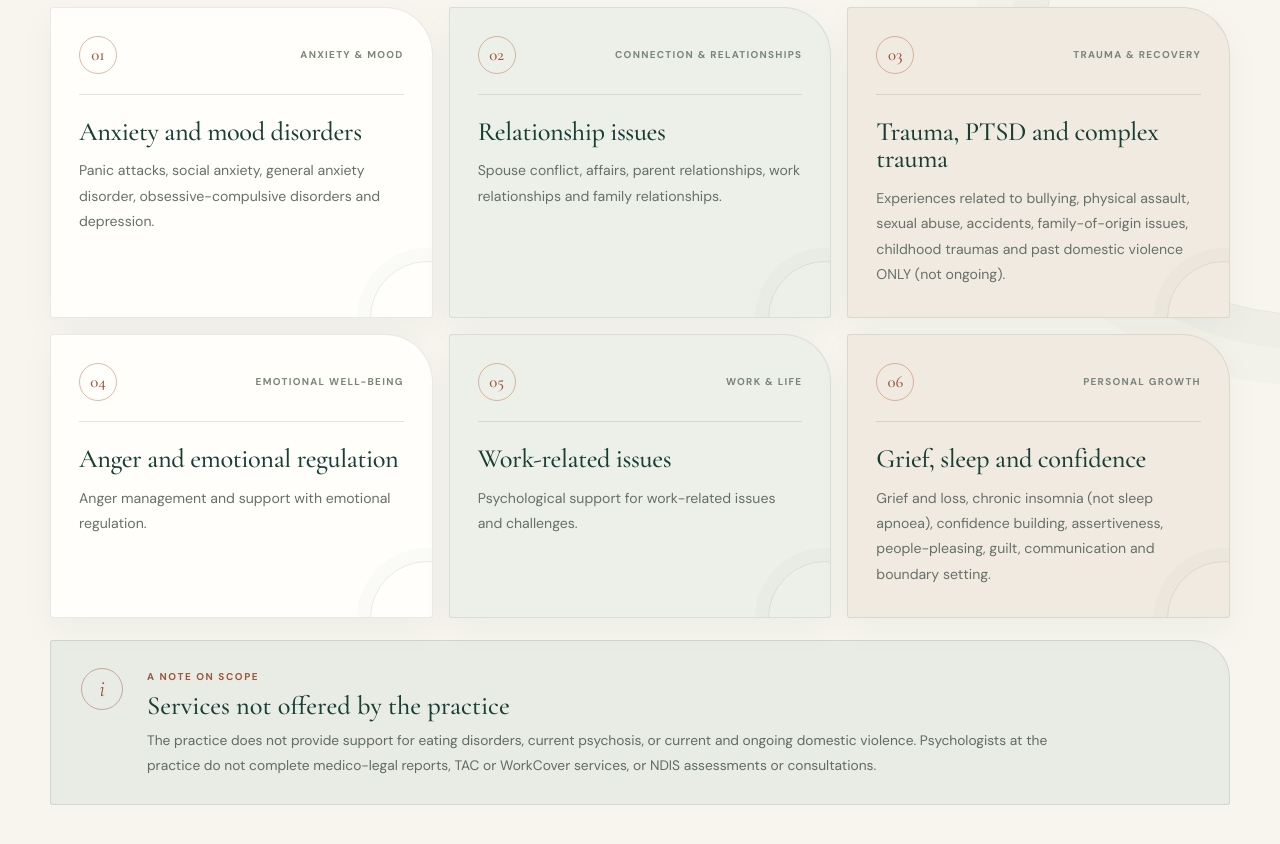
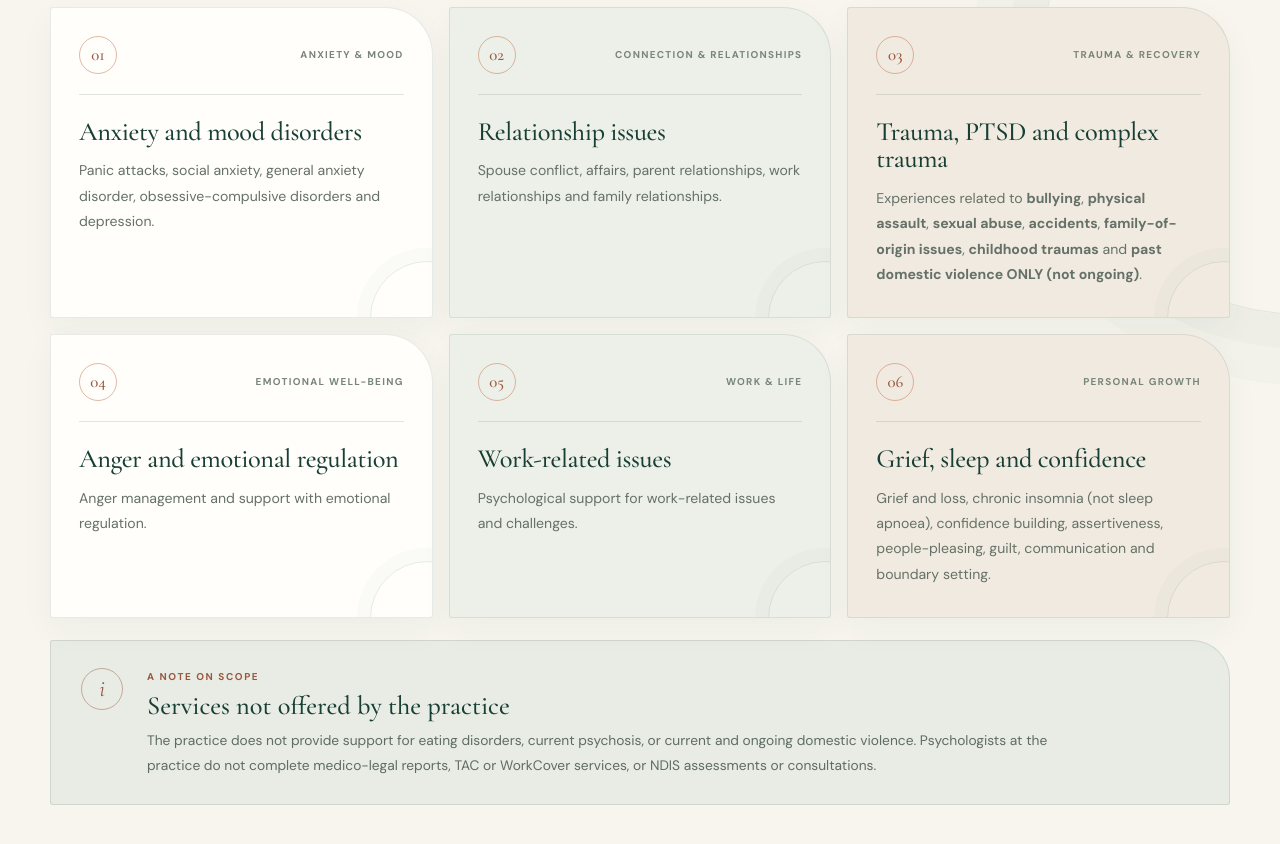
Before and after one commit to bijayajb/stillwaters, a plain HTML site: page index.html in a window 1280 px wide. Shown: the part 4030-4874 px from the top of the page. Drawn offline with nearby package versions, Linux system fonts and the light colour scheme.

Commit message:
Enhance trauma description with strong emphasis
Updated trauma description to emphasize key experiences.

```diff
--- a/index.html
+++ b/index.html
@@ -140,7 +140,7 @@
         <article class="support-card reveal">
           <div class="support-card-top"><span class="support-index">03</span><span class="support-kicker">Trauma &amp; recovery</span></div>
           <h3>Trauma, PTSD and complex trauma</h3>
-          <p>Experiences related to bullying, physical assault, sexual abuse, accidents, family-of-origin issues, childhood traumas and past domestic violence ONLY (not ongoing).</p>
+          <p>Experiences related to <strong>bullying</strong>, <strong>physical assault</strong>, <strong>sexual abuse</strong>, <strong>accidents</strong>, <strong>family-of-origin issues</strong>, <strong>childhood traumas</strong> and <strong>past domestic violence ONLY (not ongoing)</strong>.</p>
         </article>
 
         <article class="support-card reveal">
```
